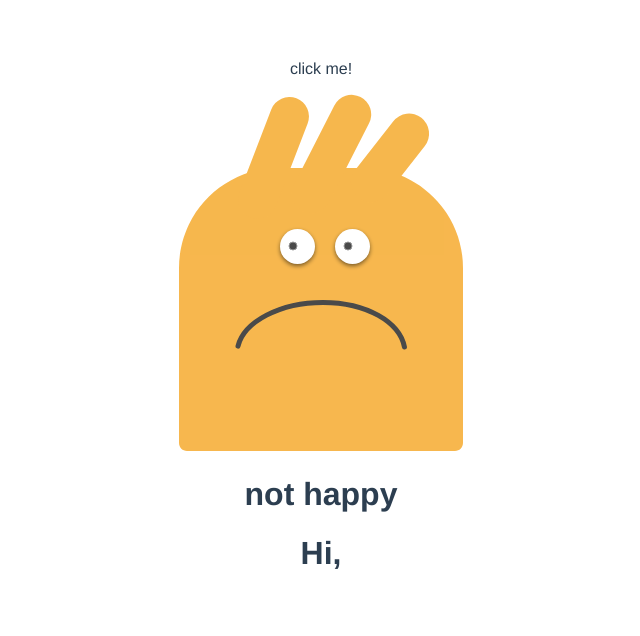
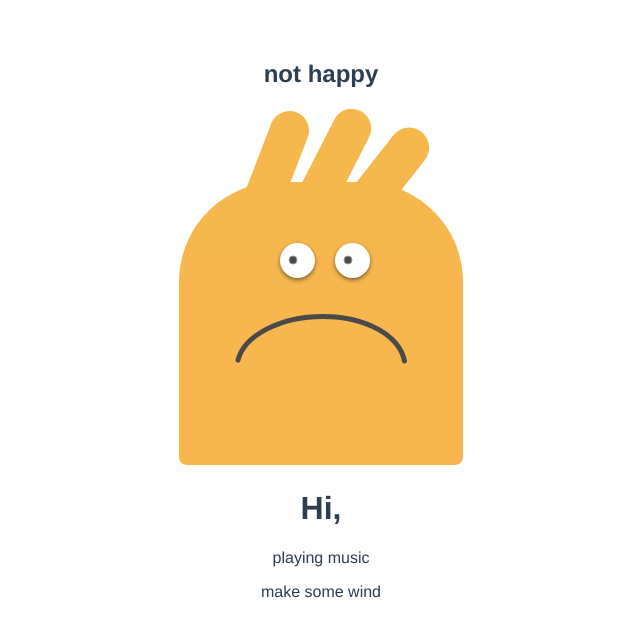
Before and after one commit to dev-ale/webcl-2020-vue-svg-animation, a Vue app: page / in a window 1280 px wide. Shown: the top 636 px of the page, without its empty margins (319-959 px from the left). Built offline with nearby package versions, Linux system fonts and the light colour scheme.

Commit message:
sound playing button hinzuegfügt win button hinzugefügt

```diff
--- a/src/components/Eyes.vue
+++ b/src/components/Eyes.vue
@@ -1,8 +1,9 @@
 <template>
     <div>
-        <p>click me!</p>
+        <h2>
+            {{infoMessage}}
+        </h2>
         <div>
-
             <svg width="284px" height="357px" viewBox="0 0 284 357" version="1.1" xmlns="http://www.w3.org/2000/svg" xmlns:xlink="http://www.w3.org/1999/xlink">
                 <defs>
                     <circle id="path-1" cx="118.5" cy="158.5" r="17.5"></circle>
@@ -43,25 +44,86 @@
                             <circle :class="{ 'moving-eyes': happyStatus}" id="Oval" stroke="#979797" fill="#4A4A4A" cx="114" cy="158" r="4"></circle>
                             <circle v-if="!this.eyepokedStatus" :class="{ 'moving-eyes': happyStatus}" id="Oval" stroke="#979797" fill="#4A4A4A" cx="169" cy="158" r="4"></circle>
                             // Mund Traurig
-                            <path v-if="!this.happyStatus" d="M59,215.333091 C65.0849402,239.631043 100.862006,259 144.08739,259 C187.851338,259 220.584191,239.145382 225.45858,214.422605" id="Path" stroke="#4A4A4A" stroke-width="5" stroke-linecap="round" transform="translate(142.229290, 236.711303) scale(1, -1) translate(-142.229290, -236.711303) "></path>
+                            <path v-if="!this.happyStatus && !this.whistleStatus" d="M59,215.333091 C65.0849402,239.631043 100.862006,259 144.08739,259 C187.851338,259 220.584191,239.145382 225.45858,214.422605" id="Path" stroke="#4A4A4A" stroke-width="5" stroke-linecap="round" transform="translate(142.229290, 236.711303) scale(1, -1) translate(-142.229290, -236.711303) "></path>
                             // Mund Happy
-                            <path v-if="this.happyStatus" d="M56.91261,171.333091 C62.9975502,195.631043 98.7746163,215 142,215 C185.763948,215 218.496801,195.145382 223.37119,170.422605" id="Path" stroke="#4A4A4A" stroke-width="5" stroke-linecap="round"></path>
-                            // Mund offen
+                            <path v-if="this.happyStatus && !this.whistleStatus" d="M56.91261,171.333091 C62.9975502,195.631043 98.7746163,215 142,215 C185.763948,215 218.496801,195.145382 223.37119,170.422605" id="Path" stroke="#4A4A4A" stroke-width="5" stroke-linecap="round"></path>
+
+                            // Mund pfeiffen
+                            <path  v-if="this.whistleStatus" d="M144,236 C144,230.477153 139.522847,226 134,226" id="whistle" stroke="#4A4A4A" transform="translate(139.000000, 231.000000) rotate(38.000000) translate(-139.000000, -231.000000) "></path>
+                            <g :class="{ 'moving-mouth': whistleStatus}" v-if="this.whistleStatus" id="mouth">
+                                <use fill="#4A4A4A" fill-rule="evenodd" xlink:href="#path-5"></use>
+                                <use fill="black" fill-opacity="1" filter="url(#filter-6)" xlink:href="#path-5"></use>
+                            </g>
                         </g>
                     </g>
                 </g>
             </svg>
 
+            <div hidden>
+                <svg width="284px" height="357px" viewBox="0 0 284 357" version="1.1" xmlns="http://www.w3.org/2000/svg" xmlns:xlink="http://www.w3.org/1999/xlink">
+                    <!-- Generator: Sketch 63.1 (92452) - https://sketch.com -->
+                    <title>Page 1</title>
+                    <desc>Created with Sketch.</desc>
+                    <defs>
+                        <circle id="path-1" cx="118.5" cy="158.5" r="17.5"></circle>
+                        <filter x="-20.0%" y="-14.3%" width="140.0%" height="140.0%" filterUnits="objectBoundingBox" id="filter-2">
+                            <feOffset dx="0" dy="2" in="SourceAlpha" result="shadowOffsetOuter1"></feOffset>
+                            <feGaussianBlur stdDeviation="2" in="shadowOffsetOuter1" result="shadowBlurOuter1"></feGaussianBlur>
+                            <feColorMatrix values="0 0 0 0 0   0 0 0 0 0   0 0 0 0 0  0 0 0 0.5 0" type="matrix" in="shadowBlurOuter1"></feColorMatrix>
+                        </filter>
+                        <circle id="path-3" cx="173.5" cy="158.5" r="17.5"></circle>
+                        <filter x="-20.0%" y="-14.3%" width="140.0%" height="140.0%" filterUnits="objectBoundingBox" id="filter-4">
+                            <feOffset dx="0" dy="2" in="SourceAlpha" result="shadowOffsetOuter1"></feOffset>
+                            <feGaussianBlur stdDeviation="2" in="shadowOffsetOuter1" result="shadowBlurOuter1"></feGaussianBlur>
+                            <feColorMatrix values="0 0 0 0 0   0 0 0 0 0   0 0 0 0 0  0 0 0 0.5 0" type="matrix" in="shadowBlurOuter1"></feColorMatrix>
+                        </filter>
+                        <circle id="path-5" cx="117.5" cy="234.5" r="12.5"></circle>
+                        <filter x="-8.0%" y="-8.0%" width="116.0%" height="116.0%" filterUnits="objectBoundingBox" id="filter-6">
+                            <feGaussianBlur stdDeviation="1.5" in="SourceAlpha" result="shadowBlurInner1"></feGaussianBlur>
+                            <feOffset dx="0" dy="1" in="shadowBlurInner1" result="shadowOffsetInner1"></feOffset>
+                            <feComposite in="shadowOffsetInner1" in2="SourceAlpha" operator="arithmetic" k2="-1" k3="1" result="shadowInnerInner1"></feComposite>
+                            <feColorMatrix values="0 0 0 0 0   0 0 0 0 0   0 0 0 0 0  0 0 0 0.5 0" type="matrix" in="shadowInnerInner1"></feColorMatrix>
+                        </filter>
+                    </defs>
+                    <g id="Page-1" stroke="none" stroke-width="1" fill="none" fill-rule="evenodd">
+                        <g id="Apple-TV" transform="translate(-256.000000, -57.000000)">
+                            <g id="mouth-open" transform="translate(256.000000, 51.000000)">
+                                <g id="Group" opacity="0.798037574" fill="#F5A623">
+                                    <path d="M100,80 L184,80 C239.228475,80 284,124.771525 284,180 L284,355 C284,359.418278 280.418278,363 276,363 L8,363 C3.581722,363 5.41083001e-16,359.418278 0,355 L0,180 C-6.76353751e-15,124.771525 44.771525,80 100,80 Z" id="Rectangle"></path>
+                                    <rect id="Rectangle" transform="translate(211.000000, 70.000000) rotate(38.000000) translate(-211.000000, -70.000000) " x="191" y="19" width="40" height="102" rx="20"></rect>
+                                    <rect id="Rectangle" transform="translate(152.500000, 66.000000) rotate(27.000000) translate(-152.500000, -66.000000) " x="133" y="2" width="39" height="128" rx="19.5"></rect>
+                                    <rect id="Rectangle" transform="translate(94.500000, 70.000000) rotate(21.000000) translate(-94.500000, -70.000000) " x="75" y="6" width="39" height="128" rx="19.5"></rect>
+                                </g>
+                                <path d="M144,236 C144,230.477153 139.522847,226 134,226" id="whistle" stroke="#4A4A4A" transform="translate(139.000000, 231.000000) rotate(38.000000) translate(-139.000000, -231.000000) "></path>
+                                <g id="eye-left">
+                                    <use fill="black" fill-opacity="1" filter="url(#filter-2)" xlink:href="#path-1"></use>
+                                    <use fill="#FFFFFF" fill-rule="evenodd" xlink:href="#path-1"></use>
+                                </g>
+                                <g id="eye-right">
+                                    <use fill="black" fill-opacity="1" filter="url(#filter-4)" xlink:href="#path-3"></use>
+                                    <use fill="#FFFFFF" fill-rule="evenodd" xlink:href="#path-3"></use>
+                                </g>
+                                <circle id="eye-left" stroke="#979797" fill="#4A4A4A" cx="114" cy="158" r="4"></circle>
+                                <circle id="eye-right" stroke="#979797" fill="#4A4A4A" cx="169" cy="158" r="4"></circle>
+                                <g id="mouth">
+                                    <use fill="#4A4A4A" fill-rule="evenodd" xlink:href="#path-5"></use>
+                                    <use fill="black" fill-opacity="1" filter="url(#filter-6)" xlink:href="#path-5"></use>
+                                </g>
+                            </g>
+                        </g>
+                    </g>
+                </svg>
+            </div>
+
+
         </div>
-        <p></p>
         <h1>
-            {{infoMessage}}
-        </h1>
-        <h1>
-            Hi,
-            <span class="typer" id="first-typer" data-words="please click me,poke me in my right eye" data-colors="#cd2032,#cc1e81,#6e6abb"></span>
+            Hi, <br>
+            <span class="typer" id="first-typer" data-words="play some sound, poke me in my right eye" data-colors="#cd2032,#cc1e81,#6e6abb"></span>
             <span class="cursor" data-owner="first-typer"></span>
         </h1>
+        <p @click="startMusic">playing music</p>
+        <p @click="startWind">make some wind</p>
     </div>
 </template>
 
@@ -76,7 +138,8 @@
             color: '#EDD60C',
             happyStatus: false,
             infoMessage: 'not happy',
-            eyepokedStatus: false
+            eyepokedStatus: false,
+            whistleStatus: false
         }),
         methods: {
             toggleHappy() {
@@ -92,6 +155,33 @@
                     this.infoMessage = (this.happyStatus ? 'happy' : 'not happy');
                     }, 2000);
 
+            },
+            startMusic() {
+                this.infoMessage = 'music is playing';
+                setTimeout(() => {
+                    this.startWhistling();
+                }, 2000);
+            },
+            stopMusic () {
+                setTimeout(() => {
+                    this.whistleStatus = false;
+                    this.happyStatus = true;
+                    this.infoMessage = (this.happyStatus ? 'happy' : 'not happy');
+                }, 2000);
+            },
+            startWhistling() {
+                this.infoMessage = 'whistling';
+                this.whistleStatus = true;
+                setTimeout(() => {
+                    this.stopMusic();
+                }, 4000);
+            },
+            startWind () {
+                this.infoMessage = 'wind is blowing';
+                setTimeout(() => {
+                    this.happyStatus = false;
+                    this.infoMessage = (this.happyStatus ? 'happy' : 'not happy');
+                }, 4000);
             }
         }
     }
@@ -107,6 +197,21 @@
         top: 1%;
         left:5%;
         animation: lookingAround 4s infinite;
+    }
+    .moving-mouth{
+        position: absolute;
+        z-index: 2;
+        height: 15%;
+        width: 15%;
+        top: 1%;
+        left:5%;
+        animation: mouthMove 1s infinite;
+    }
+    @keyframes mouthMove {
+        0%   {    transform: rotateY(0deg)   }
+        90%  {    width: 2em;        }
+        100% {   transform: rotateY(-20deg)   }
+
     }
 
     @keyframes lookingAround {
```
